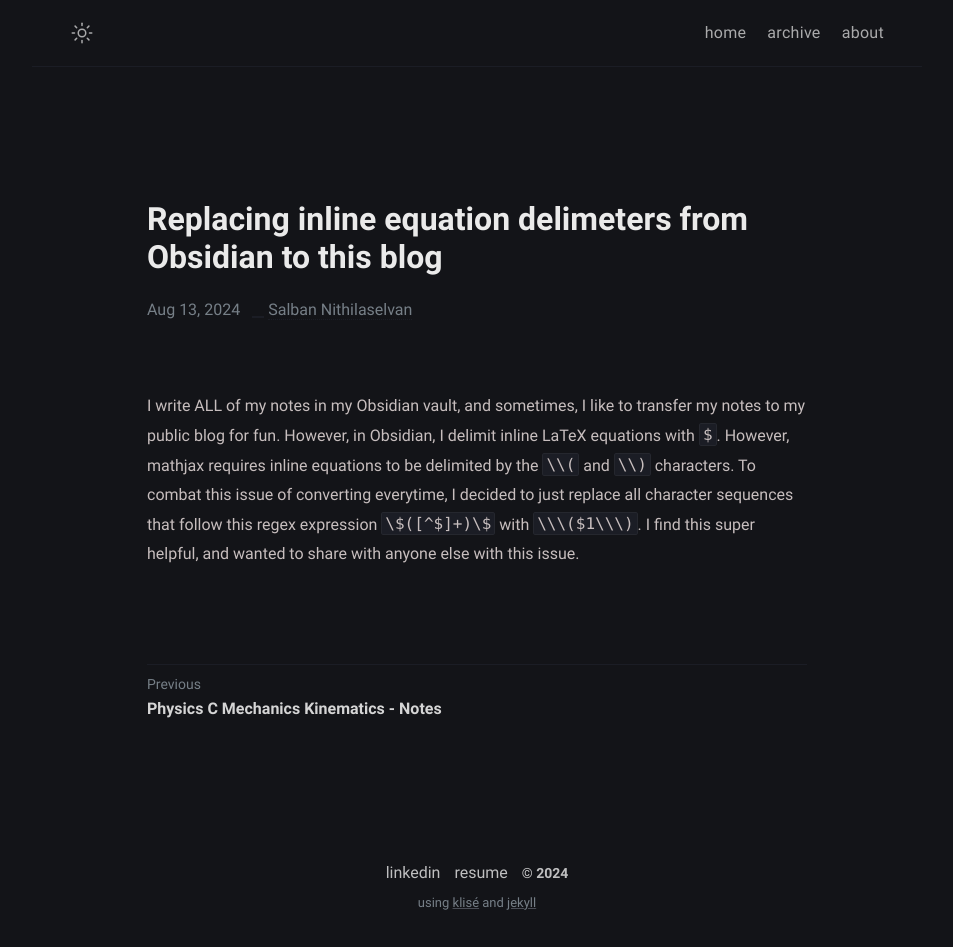
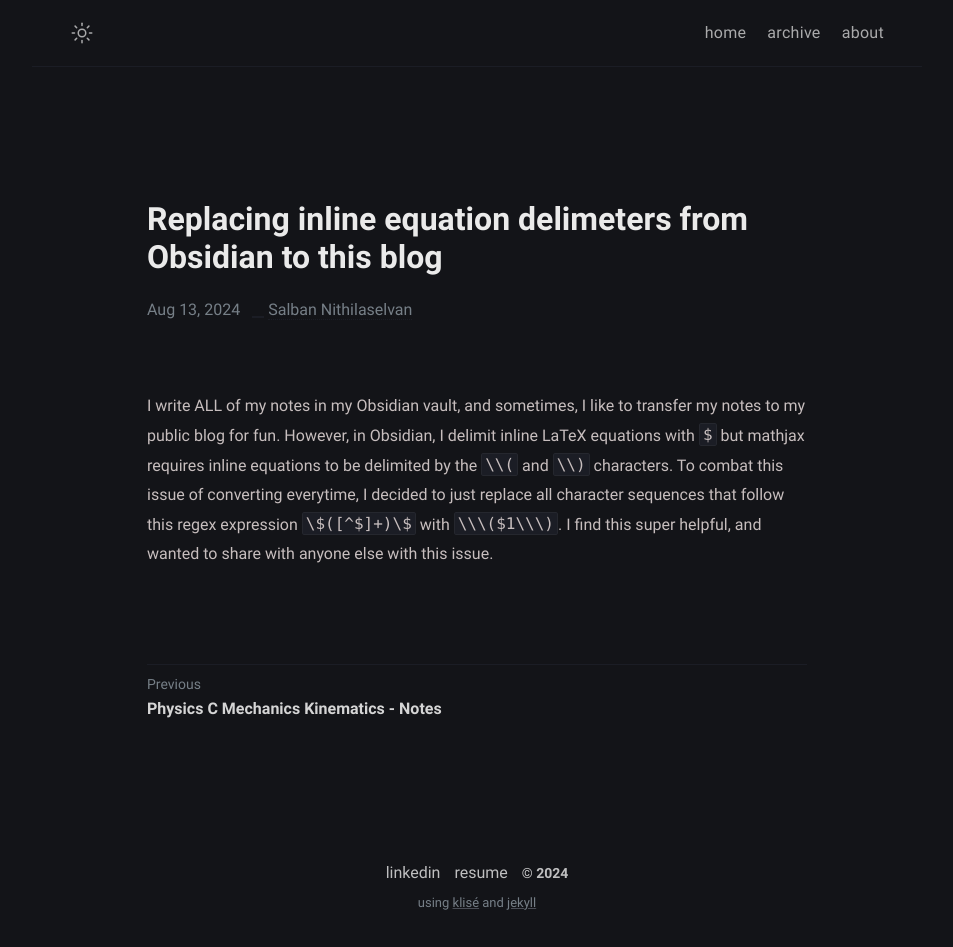
Before and after one commit to spanini2/new-blog, a Jekyll site: the page built from _posts/replacing-inline-eqs/2024-08-13-inline-eqs.md, in a window 1280 px wide. Shown: the whole page, without its empty margins (163-1116 px from the left). Built offline with Jekyll 4.4.1, drawn with Linux system fonts in a browser that asks for light colours.

Commit message:
fixed grammar issues in the inline eqs post

```diff
--- a/_posts/replacing-inline-eqs/2024-08-13-inline-eqs.md
+++ b/_posts/replacing-inline-eqs/2024-08-13-inline-eqs.md
@@ -6,4 +6,4 @@ categories: jekyll update
 usemathjax: true
 ---
 
-I write ALL of my notes in my Obsidian vault, and sometimes, I like to transfer my notes to my public blog for fun. However, in Obsidian, I delimit inline LaTeX equations with `$`. However, mathjax requires inline equations to be delimited by the `\\(` and `\\)` characters. To combat this issue of converting everytime, I decided to just replace all character sequences that follow this regex expression `\$([^$]+)\$` with `\\\($1\\\)`. I find this super helpful, and wanted to share with anyone else with this issue.
+I write ALL of my notes in my Obsidian vault, and sometimes, I like to transfer my notes to my public blog for fun. However, in Obsidian, I delimit inline LaTeX equations with `$` but mathjax requires inline equations to be delimited by the `\\(` and `\\)` characters. To combat this issue of converting everytime, I decided to just replace all character sequences that follow this regex expression `\$([^$]+)\$` with `\\\($1\\\)`. I find this super helpful, and wanted to share with anyone else with this issue.
```
